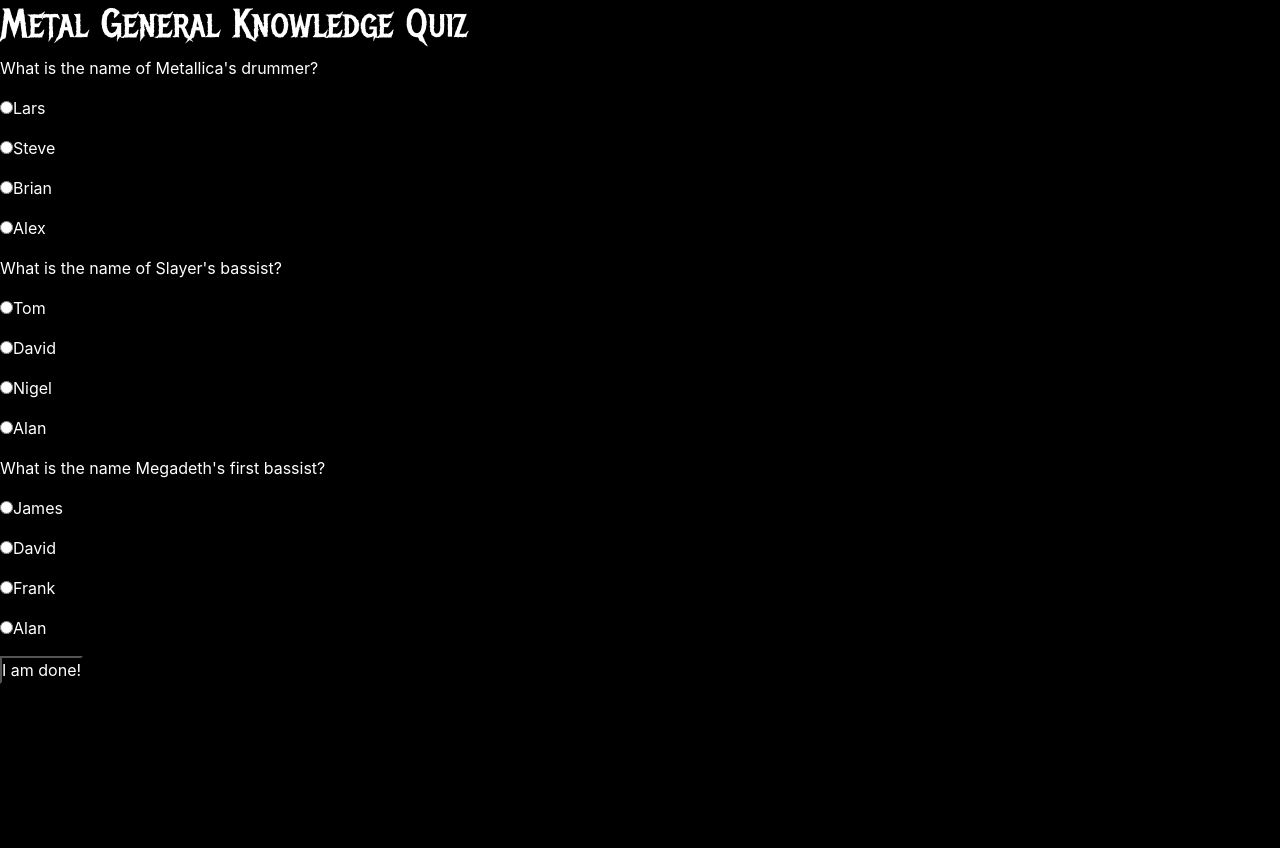
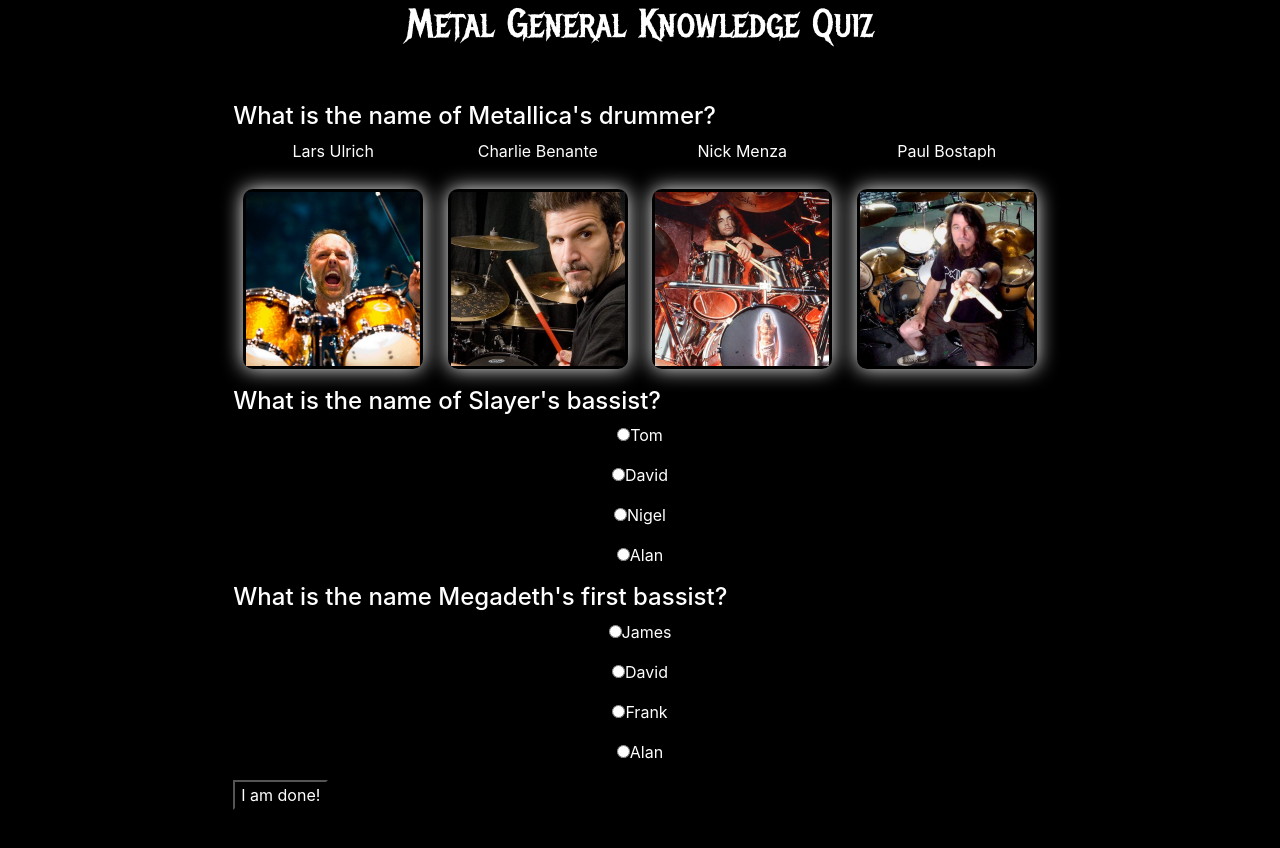
Before and after one commit to rossmclenny/metalquiz, a plain HTML site: page index.html in a window 1280 px wide. Before the commit the page ends 800 px from the top, so only its background shows below. Drawn offline with nearby package versions, Linux system fonts and the light colour scheme.

Commit message:
imgs added

```diff
--- a/index.html
+++ b/index.html
@@ -19,29 +19,44 @@
 		<div id="wrapper">
 			<form name="quiz" id="quiz">
 				<div class="question">
-					<p>What is the name of Metallica's drummer?</p>
-					<p><input type="radio"  name="question1" value="Lars">Lars</p>
-					<p><input type="radio"  name="question1" value="Steve">Steve</p>
-					<p><input type="radio"  name="question1" value="Brian">Brian</p>
-					<p><input type="radio" name="question1" value="Alex">Alex</p>
+					<h4>What is the name of Metallica's drummer?</h4>
+                        <div class="radio-buttons">
+                            <label class="custom-radio">
+                                <p><input type="radio"  name="question1" value="Lars Ulrich">Lars Ulrich</p>
+                                    <span class="radio-btn"><img src="../img/larssquare.jpg"></span>
+                            </label>
+                            <label class="custom-radio">
+                                <p><input type="radio"  name="question1" value="Charlie Benante">Charlie Benante</p>
+                                    <span class="radio-btn"><img src="../img/charliesquare.jpg"></span>
+                            </label>
+                            <label class="custom-radio">
+                                <p><input type="radio"  name="question1" value="Nick Menza">Nick Menza</p>
+                                    <span class="radio-btn"><img src="../img/menzasquare.jpg"></span>
+                            </label>
+                            <label class="custom-radio">
+                                <p><input type="radio" name="question1" value="Alex">Paul Bostaph</p>
+                                    <span class="radio-btn"><img src="../img/paulbossquare.jpg"></span>
+                            </label>
+                        </div>
 				</div>
                 <div class="question">
-					<p>What is the name of Slayer's bassist?</p>
+					<h4>What is the name of Slayer's bassist?</h4>
+                        <div class="radio-buttons">
                             <p><input type="radio"  name="question2" value="Tom">Tom</p>
                             <p><input type="radio"  name="question2" value="David">David</p>
                             <p><input type="radio"  name="question2" value="Nigel">Nigel</p>
                             <p><input type="radio" name="question2" value="Alan">Alan</p>
                         </div>
+				</div>
                 <div class="question">
-					<p>What is the name Megadeth's first bassist?</p>
+					<h4>What is the name Megadeth's first bassist?</h4>
+                        <div class="radio-buttons">
                             <p><input type="radio"  name="question3" value="James">James</p>
                             <p><input type="radio"  name="question3" value="David">David</p>
                             <p><input type="radio"  name="question3" value="Frank">Frank</p>
                             <p><input type="radio" name="question3" value="Alan">Alan</p>
                         </div>
-
-
-
+				</div>
 				<input type="button" name="" value="I am done!" onclick="check()">
 			</form>
 	  	</div>
--- a/main.js
+++ b/main.js
@@ -6,14 +6,12 @@
     var radios3 = document.getElementsByName('question3');
 // question 1
     for (var i = 0; i < radios.length; i++) {
-    if (radios[i].checked)
-    {
-        if (radios[i].value == "Lars")
-            {
-            c++
-            } else
-            {
-            w++
+        if (radios[i].checked)
+        {
+            if (radios[i].value == "Lars") {
+                c++
+            } else {
+                w++
             }
         }
     }
@@ -43,6 +41,5 @@
             }
         }
     }
-    console.log(c);
-    console.log(w);
+    alert(`you got ${c} answers correct and ${w} answers wrong!`)
 } //end of check function
--- a/style.css
+++ b/style.css
@@ -1,17 +1,58 @@
 
 
 * {
-    padding: 0;
-    margin: 0;
     color: white;
     background-color: black;
 }
 
-.container {
-    max-width: 80vw;
-    margin: 0 auto;
-}
+
 
 .heading {
    font-family: 'Metal Mania', cursive;
+   display: flex;
+   align-items: center;
+   justify-content: center;
 }
+
+#wrapper {
+    height: 100vh;
+    display: flex;
+    align-items: center;
+    justify-content: center;
+    flex-direction: row;
+}
+
+#wrapper, p {
+    align-items: center;
+}
+
+.radio-buttons {
+    width: 100%;
+    margin: 0 auto;
+    text-align: center;
+}
+
+.custom-radio input {
+    display: none;
+}
+
+.radio-btn {
+    margin: 10px;
+    width: 180px;
+    height: 180px;
+    border: 3px solid transparent;
+    display: inline-block;
+    border-radius: 10px;
+    position: relative;
+    text-align: center;
+    box-shadow: 0 0 20px whitesmoke;
+    cursor: pointer;
+}
+
+.radio-btn img {
+    max-width: 100%;
+}
+
+.custom-radio input:checked + .radio-btn {
+    border: 3px solid lawngreen;
+}
```
Also changed, not shown: img/charliesquare.jpg (added), img/lars.jpg (added), img/larssquare.jpg (added), img/menzasquare.jpg (added), img/paulbossquare.jpg (added). Lines whose indentation alone changed are shown as unchanged.
